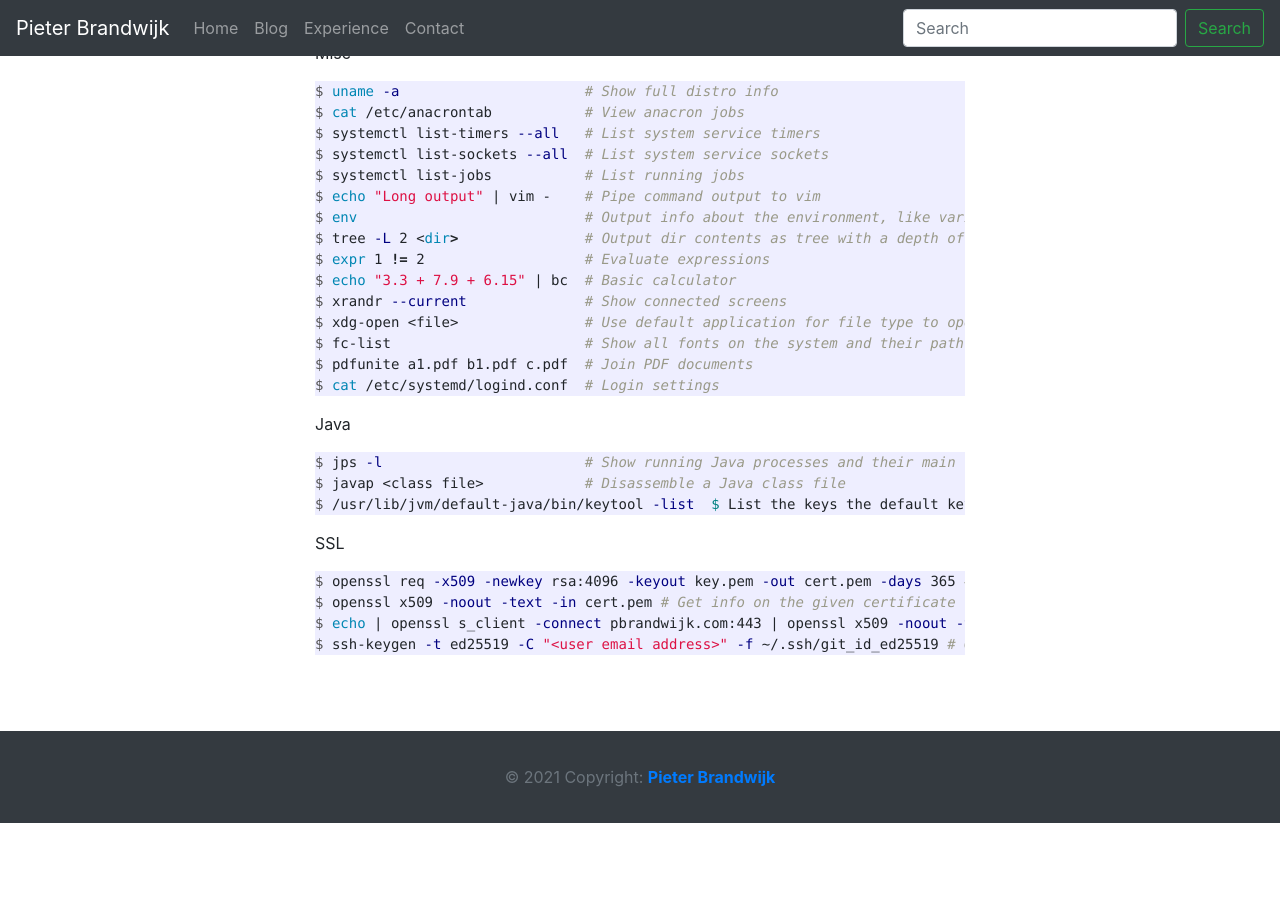
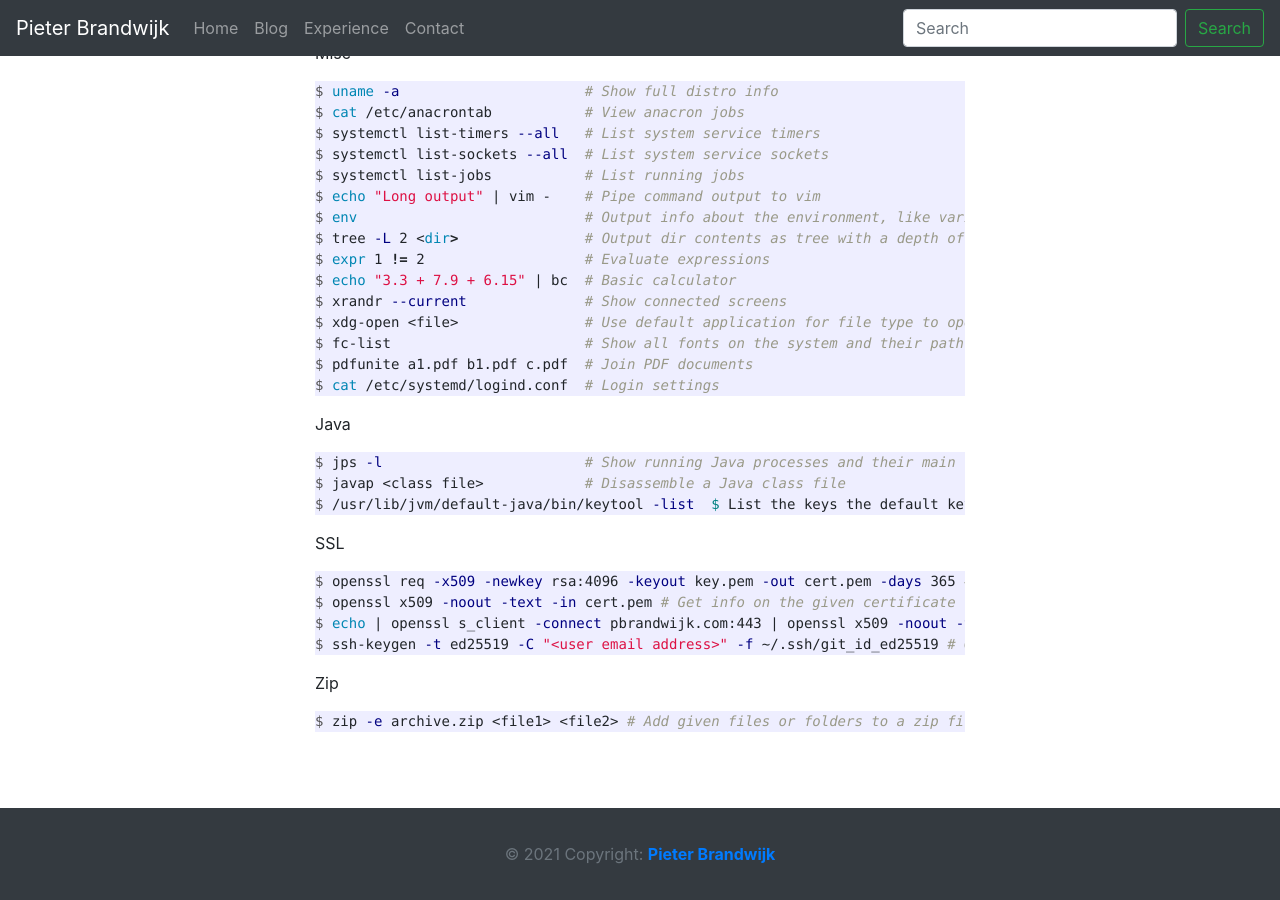
Before and after one commit to pbrandwijk/pbrandwijk.github.io, a Jekyll site: the page built from _posts/2020-07-10-linux-shell-cheat-sheet.md, in a window 1280 px wide and 900 px high, scrolled down 1651 px. Built offline with Jekyll 4.4.1, drawn with Linux system fonts in a browser that asks for light colours; nearby versions of some CDN libraries; comment, search, counter and statistics services are not loaded; before the commit the page ends 2474 px from its top, so only the background shows below that.

Commit message:
Update post

````diff
--- a/_posts/2020-07-10-linux-shell-cheat-sheet.md
+++ b/_posts/2020-07-10-linux-shell-cheat-sheet.md
@@ -119,3 +119,8 @@ $ openssl x509 -noout -text -in cert.pem # Get info on the given certificate
 $ echo | openssl s_client -connect pbrandwijk.com:443 | openssl x509 -noout -text # Get SSL info of given domain
 $ ssh-keygen -t ed25519 -C "<user email address>" -f ~/.ssh/git_id_ed25519 # Generate an ssh keypair in .ssh
 ```
+
+Zip
+```console
+$ zip -e archive.zip <file1> <file2> # Add given files or folders to a zip file and prompt user for a password
+```
````
